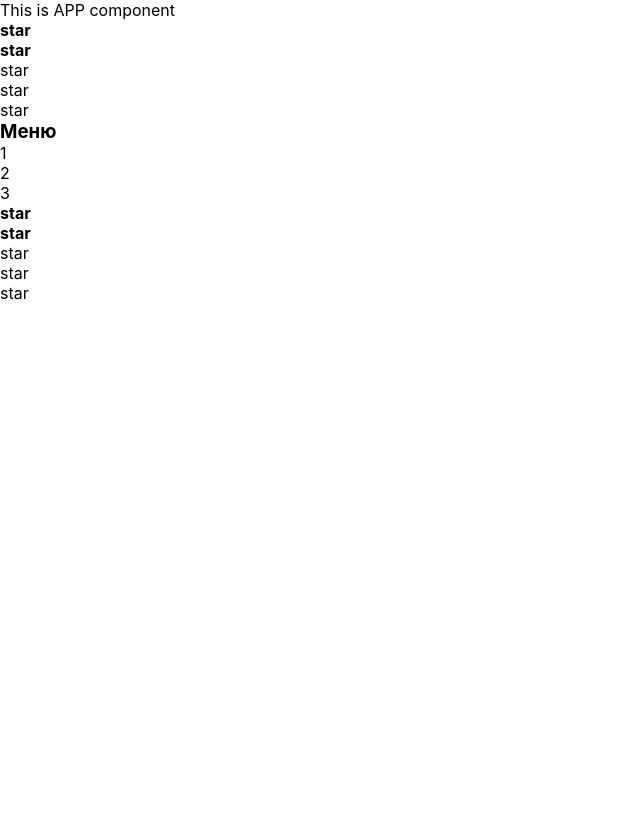
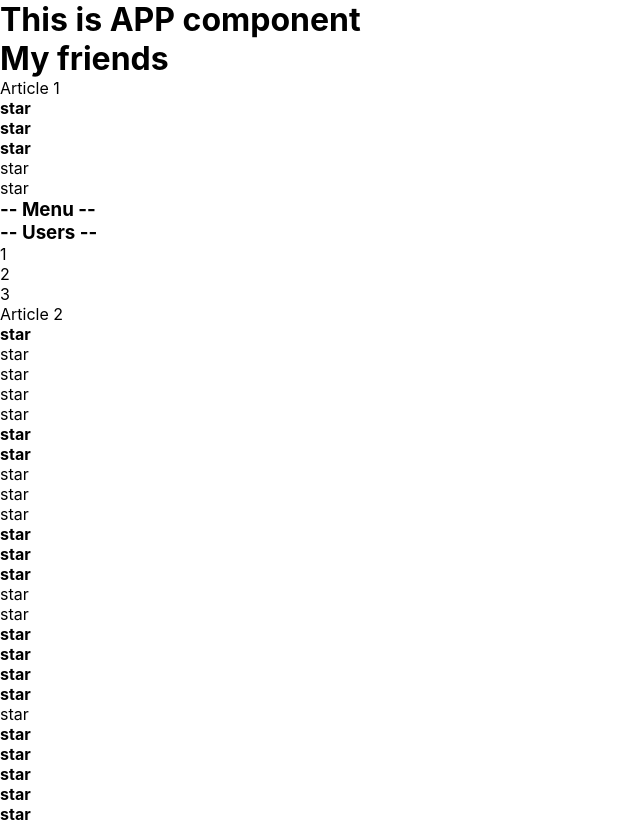
Before and after one commit to TashaBolsh/kabzda, a React (Create React App) app: page / in a window 1280 px wide. Shown: the whole page, without its empty margins (0-640 px from the left). Before the commit the page ends 800 px from the top, so only its background shows below. Built offline with nearby package versions, Linux system fonts and the light colour scheme.

Commit message:
add Kabzda

```diff
--- a/src/App.tsx
+++ b/src/App.tsx
@@ -3,20 +3,33 @@ import {Accordion} from "./components/Accordion/Accordion";
 import {Rating} from "./components/Rating/Rating";
 
 function App() {
-
+    console.log("App rendering")
     return (
         <div>
-            <AppTitle/>
-            <Rating/>
-            <Accordion/>
-            <Rating/>
+            <PageTitle title={"This is APP component"}/>
+            <PageTitle title={"My friends"}/>
+            Article 1
+            <Rating value={3}/>
+            <Accordion titleValue={"Menu"} collapsed={true} />
+            <Accordion titleValue={"Users"} collapsed={false}/>
+            Article 2
+
+            <Rating value={1} />
+            <Rating value={2} />
+            <Rating value={3} />
+            <Rating value={4} />
+            <Rating value={5} />
         </div>
-    )
+    );
 }
 
-function AppTitle() {
-console.log("AppTitle rendering")
-    return <>This is APP component</>
+type PageTitlePropsType = {
+    title: string
+}
+
+function PageTitle(props: PageTitlePropsType) {
+    console.log("PageTitle rendering")
+    return <h1>{props.title}</h1>
 }
 
 export default App
--- a/src/components/Accordion/Accordion.tsx
+++ b/src/components/Accordion/Accordion.tsx
@@ -1,17 +1,28 @@
 import React from 'react';
 
-export function Accordion() {
+type AccordionPropsType = {
+    titleValue: string
+    collapsed: boolean
+}
+
+export function Accordion(props:AccordionPropsType) {
     console.log("Accordion rendering")
+
+
     return <div>
-        <AccordionTitle />
-        <AccordionBody />
+        <AccordionTitle title={props.titleValue}/>
+        { !props.collapsed && <AccordionBody/> }
     </div>
 }
 
-function AccordionTitle() {
+type AccordionTitlePropsType = {
+    title: string
+}
+
+function AccordionTitle(props:AccordionTitlePropsType) {
     console.log("AccordionTitle rendering")
     return (
-        <h3>Меню</h3>
+        <h3>-- {props.title} --</h3>
     )
 }
 
--- a/src/components/Rating/Rating.tsx
+++ b/src/components/Rating/Rating.tsx
@@ -1,24 +1,34 @@
 import React from 'react';
 
-export function Rating()
+
+type RatingPropsType = {
+    value: 0 | 1 | 2 | 3 | 4 | 5
+}
+
+export function Rating(props:RatingPropsType)
 {
     console.log("Rating rendering")
-    return (
-        <div>
-            <Star selected = {true}/>
-            <Star selected = {true}/>
-            <Star selected = {false}/>
-            <Star selected = {false}/>
-            <Star selected = {false}/>
-        </div>
-    )
+
+        return (
+            <div>
+                <Star selected = {props.value > 0}/>
+                <Star selected = {props.value > 1}/>
+                <Star selected = {props.value > 2}/>
+                <Star selected = {props.value > 3}/>
+                <Star selected = {props.value > 4}/>
+            </div>
+        )
 }
 
-function Star(props: any) {
+type StarPropsType = {
+    selected: boolean
+}
+
+function Star(props: StarPropsType) {
     console.log("Star rendering");
     if (props.selected === true) {
-        return <div><b>star</b></div>
+        return <div><b>star </b></div>
     } else {
-        return <div>star</div>
+        return <div>star </div>
     }
 }
```
Also changed, not shown: package.json (+26 -18 lines), 1 other file (tests, documents, lock files or other folders).
